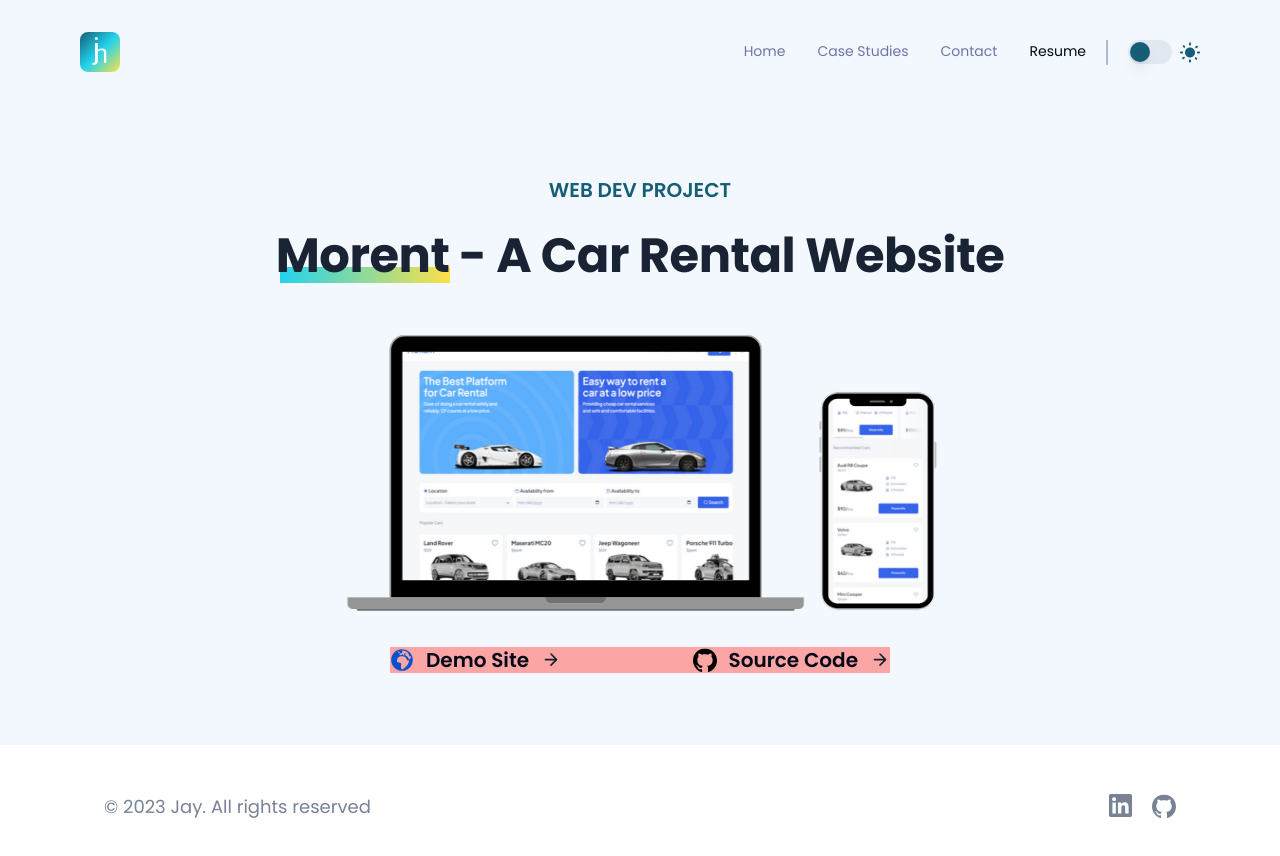
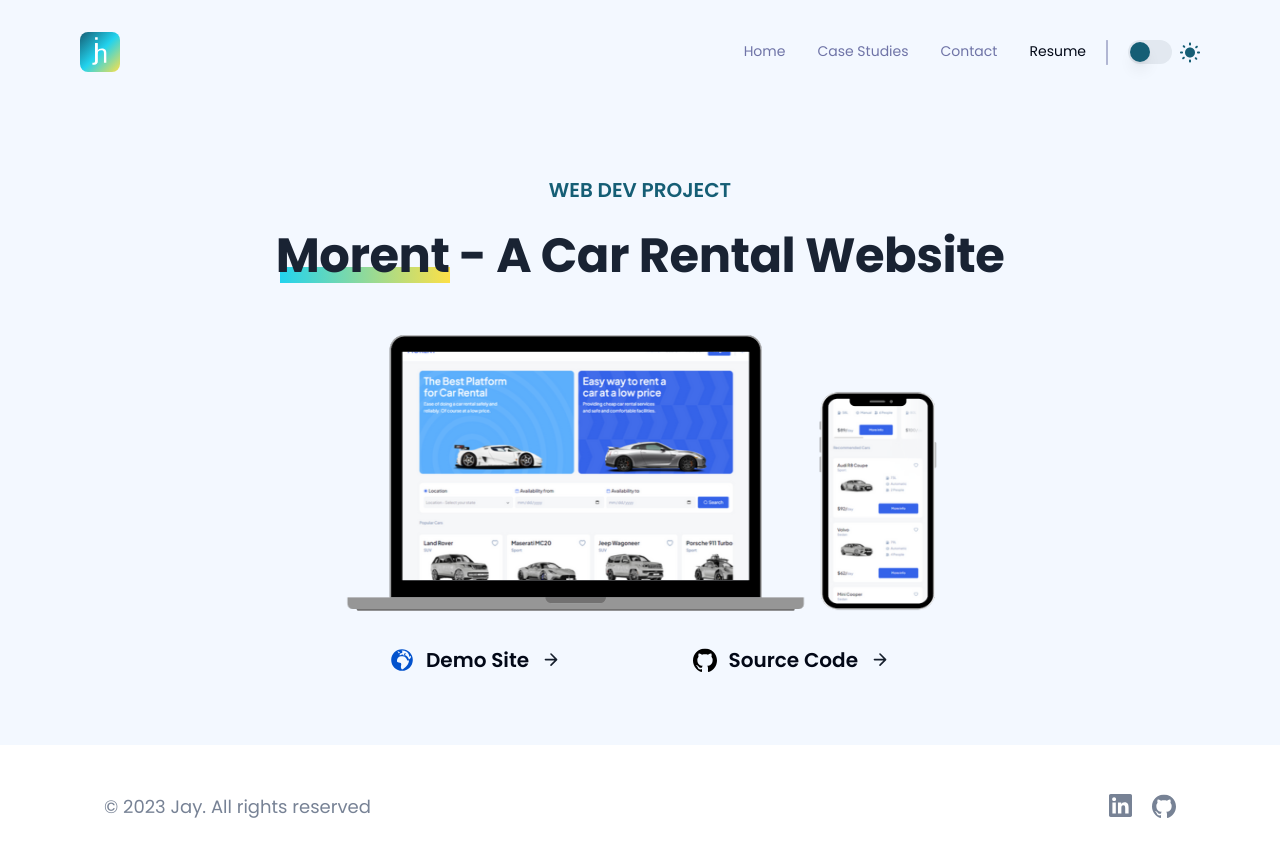
Before and after one commit to jayhogan-dev/portfolio, a Next.js app: page /case-studies/morent in a window 1280 px wide. Shown: the top 856 px of the page. Built offline with nearby package versions, Linux system fonts and the light colour scheme.

Commit message:
background removed

```diff
--- a/components/CaseDetailsHeader.tsx
+++ b/components/CaseDetailsHeader.tsx
@@ -30,7 +30,7 @@ const CaseDetailsHeader = () => {
             />
           </div>
         </div>
-        <div className="flex flex-row justify-between bg-red-300 w-[330px] sm:w-[500px]">
+        <div className="flex flex-row justify-between w-[330px] sm:w-[500px]">
           <div className="flex items-center gap-3">
             <Image
               src="/web-icons/earth.svg"
```
